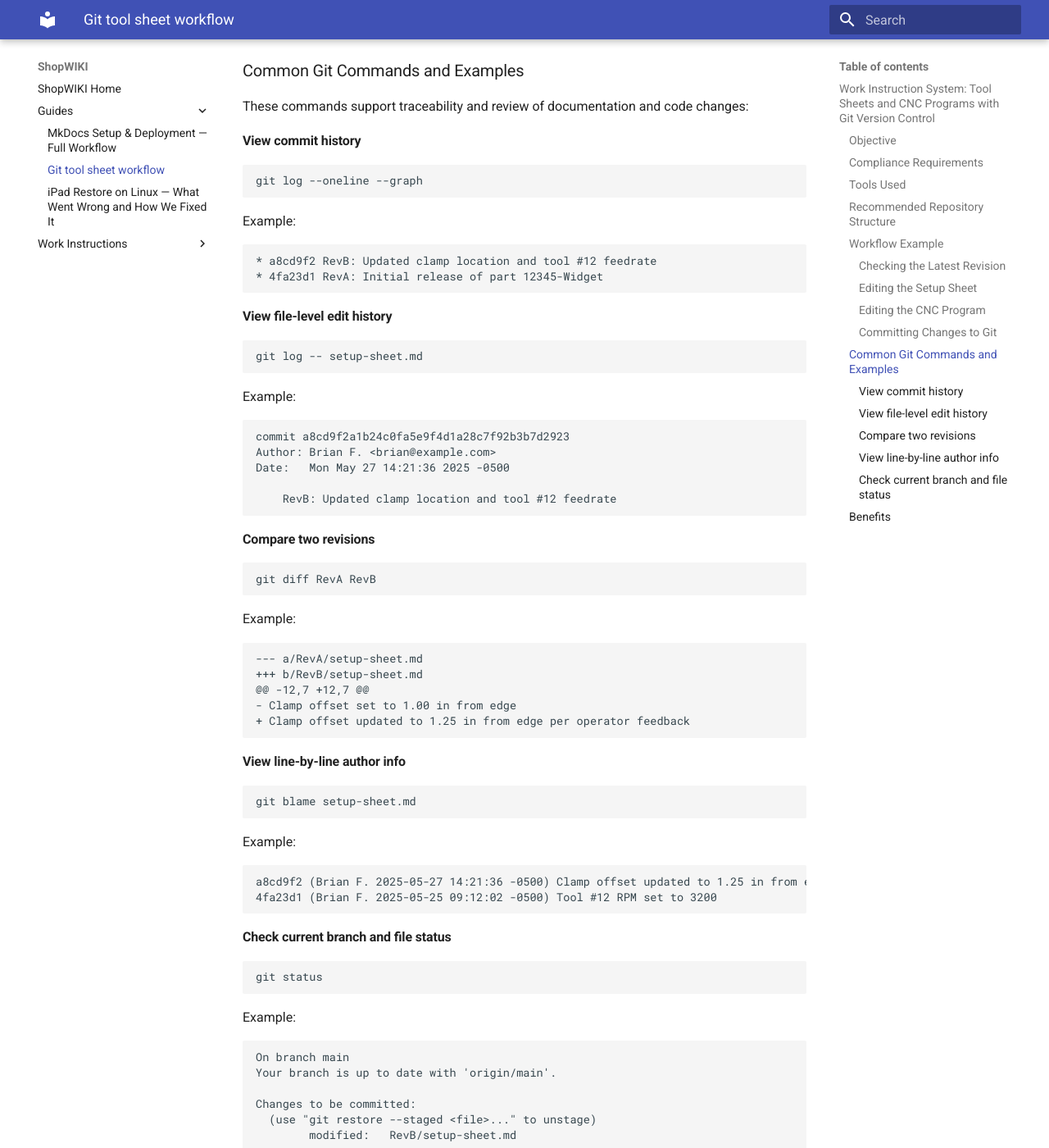
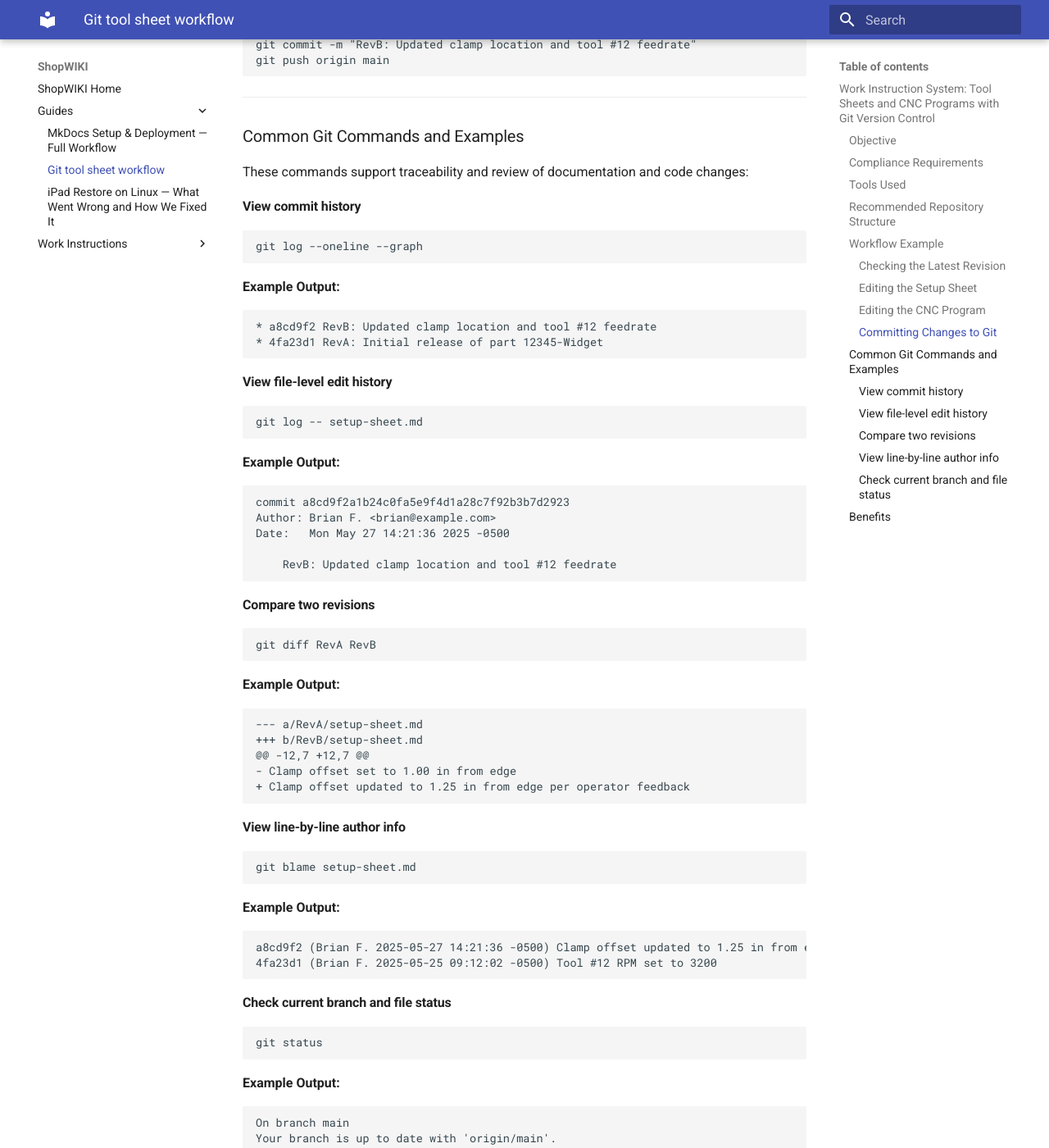
Before and after one commit to bfosbinder/ShopWIKI, an MkDocs documentation site: the page built from docs/Guides/git_tool_sheet_workflow.md, in a window 1280 px wide and 1400 px high, scrolled down 2419 px. Shown: the whole window at 82% size. Built offline with MkDocs 1.6.1 and Material for MkDocs 9.7.7, drawn with Linux system fonts in a browser that asks for light colours.

Commit message:
edit git workflow

````diff
--- a/docs/Guides/git_tool_sheet_workflow.md
+++ b/docs/Guides/git_tool_sheet_workflow.md
@@ -1,4 +1,3 @@
-
 ## Work Instruction System: Tool Sheets and CNC Programs with Git Version Control
 
 **Project Title**: Git-Based Tool Sheet and CNC Program Integration
@@ -10,30 +9,37 @@
 ---
 
 ### Objective
+
 To establish a compliant, version-controlled system that maintains accurate setup documentation, CNC programs, and tooling data through Git. This approach enhances traceability, reduces errors, and supports audit-readiness.
 
 ---
 
 ### Compliance Requirements
+
 - Prohibit use of public Git repositories (e.g., GitHub.com)
+
 - Host Git repositories internally (e.g., GitLab, SSH-accessible server)
+
 - Ensure data remains within U.S. jurisdiction with access restrictions
+
 - Require commit history traceable to user and timestamp
 
 ---
 
 ### Tools Used
-| Tool               | Purpose                          |
-|--------------------|-----------------------------------|
-| Git                | Version control for all files     |
-| Zettlr             | Markdown editor for setup sheets  |
-| Internal Git Server| Secure on-prem Git access         |
-| Markdown           | Portable and human-readable format|
-| CNC Machines       | Mazak (EIA format programs)       |
+
+| Tool                | Purpose                            |
+| ------------------- | ---------------------------------- |
+| Git                 | Version control for all files      |
+| Zettlr              | Markdown editor for setup sheets   |
+| Internal Git Server | Secure on-prem Git access          |
+| Markdown            | Portable and human-readable format |
+| CNC Machines        | Mazak (EIA format programs)        |
 
 ---
 
 ### Recommended Repository Structure
+
 ```
 /tool-data/
 ├── 12345-Widget/
@@ -50,7 +56,9 @@
 ```
 
 - Each revision folder contains a complete set of related files
+
 - Operators may view or print the latest commit data
+
 - Engineers can inspect differences using `git diff` or revert when needed
 
 ---
@@ -58,22 +66,33 @@
 ### Workflow Example
 
 #### Checking the Latest Revision
+
 1. Navigate to the appropriate part folder (e.g., `tool-data/12345-Widget`)
+
 2. Use `git log` or `git status` to verify you are working on the latest revision folder (e.g., `RevB/`)
+
 3. Confirm with the lead engineer if any uncertainty exists
 
 #### Editing the Setup Sheet
+
 1. Open `setup-sheet.md` using Zettlr
+
 2. Make the required changes (e.g., clamp offset update, tool usage notes)
+
 3. Save the file
 
 #### Editing the CNC Program
+
 1. Open the part file in Esprit CAM software
+
 2. Make applicable edits to the machining operations or post-processing parameters
+
 3. Post-process the program and export the updated `.eia` file
+
 4. Save the updated file into the appropriate revision folder
 
 #### Committing Changes to Git
+
 ```bash
 cd tool-data/12345-Widget
 
@@ -89,20 +108,26 @@
 These commands support traceability and review of documentation and code changes:
 
 #### View commit history
+
 ```bash
 git log --oneline --graph
 ```
-Example:
+
+**Example Output:**
+
 ```
 * a8cd9f2 RevB: Updated clamp location and tool #12 feedrate
 * 4fa23d1 RevA: Initial release of part 12345-Widget
 ```
 
 #### View file-level edit history
+
 ```bash
 git log -- setup-sheet.md
 ```
-Example:
+
+**Example Output:**
+
 ```
 commit a8cd9f2a1b24c0fa5e9f4d1a28c7f92b3b7d2923
 Author: Brian F. <brian@example.com>
@@ -112,10 +137,13 @@
 ```
 
 #### Compare two revisions
+
 ```bash
 git diff RevA RevB
 ```
-Example:
+
+**Example Output:**
+
 ```
 --- a/RevA/setup-sheet.md
 +++ b/RevB/setup-sheet.md
@@ -125,20 +153,26 @@
 ```
 
 #### View line-by-line author info
+
 ```bash
 git blame setup-sheet.md
 ```
-Example:
+
+**Example Output:**
+
 ```
 a8cd9f2 (Brian F. 2025-05-27 14:21:36 -0500) Clamp offset updated to 1.25 in from edge per operator feedback
 4fa23d1 (Brian F. 2025-05-25 09:12:02 -0500) Tool #12 RPM set to 3200
 ```
 
 #### Check current branch and file status
+
 ```bash
 git status
 ```
-Example:
+
+**Example Output:**
+
 ```
 On branch main
 Your branch is up to date with 'origin/main'.
@@ -151,10 +185,15 @@
 ---
 
 ### Benefits
+
 - Unified source of truth for each setup revision
+
 - Full visibility and traceability of all changes
+
 - Consistency across shifts and machines
+
 - Conforms to ITAR and NIST 800-171 standards
+
 - Ready for downstream automation, export, or dashboard integration
 
 ---
````
